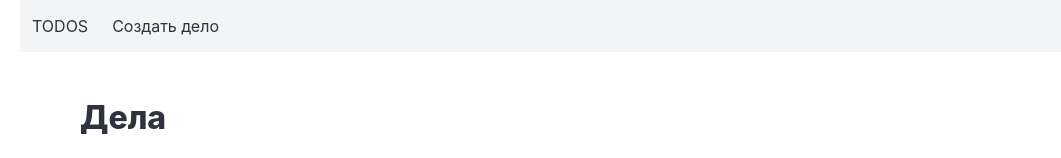
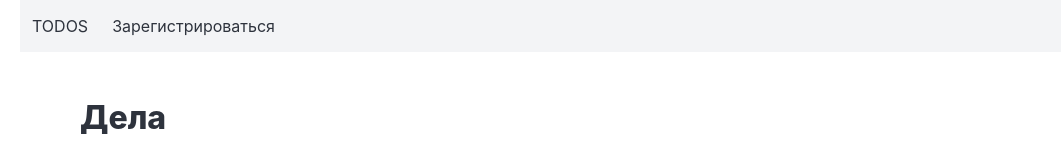
Before and after one commit to masalimov/todos, a React (Vite) app: page / in a window 1280 px wide. Shown: the top 158 px of the page, without its empty margins (32-1093 px from the left). Built offline with nearby package versions, Linux system fonts and the light colour scheme; no server answers.

Commit message:
Реализована регистрация пользователя

```diff
--- a/eslint.config.js
+++ b/eslint.config.js
@@ -11,9 +11,6 @@ export default defineConfig([
    globalIgnores(['dist']),
    {
       files: ['**/*.{ts,tsx}'],
-      rules: {
-         '@typescript-eslint/ban-ts-comment': 'error',
-      },
       extends: [
          js.configs.recommended,
          // Remove tseslint.configs.recommended and replace with this
--- a/src/auth.tsx
+++ b/src/auth.tsx
@@ -33,6 +33,6 @@ export async function register({ request }: ActionFunctionArgs) {
    }
 }
 
-export function setStateChangeHandler(func: (__user: User | null) => void) {
+export function setStateChangeHandler(func: (__user: User) => void) {
    return onAuthStateChanged(auth, func);
 }
--- a/src/components/App.tsx
+++ b/src/components/App.tsx
@@ -8,7 +8,7 @@ function App() {
    const [showMenu, setShowMenu] = useState(false);
    const [user, setUser] = useState<User | null>(null);
 
-   const authStateChanged = (__user: User | null) => setUser(__user);
+   const authStateChanged = (__user: User) => setUser(__user);
 
    useEffect(() => {
       const unsubscribe = setStateChangeHandler(authStateChanged);
@@ -33,7 +33,7 @@ function App() {
                         'navbar-item is-uppercase' + (isActive ? ' is-active' : '')
                      }
                   >
-                     Todos
+                     {user ? user.email : 'Todos'}
                   </NavLink>
                   <a
                      href="/"
@@ -51,12 +51,26 @@ function App() {
                   onClick={handleBurgerClick}
                >
                   <div className="navbar-start">
-                     <NavLink
-                        to="/add"
-                        className={({ isActive }) => 'navbar-item' + (isActive ? ' is-active' : '')}
-                     >
-                        Создать дело
-                     </NavLink>
+                     {user && (
+                        <NavLink
+                           to="/add"
+                           className={({ isActive }) =>
+                              'navbar-item' + (isActive ? ' is-active' : '')
+                           }
+                        >
+                           Создать дело
+                        </NavLink>
+                     )}
+                     {!user && (
+                        <NavLink
+                           to="/register"
+                           className={({ isActive }) =>
+                              'navbar-item' + (isActive ? ' is-active' : '')
+                           }
+                        >
+                           Зарегистрироваться
+                        </NavLink>
+                     )}
                   </div>
                </div>
             </nav>
```
